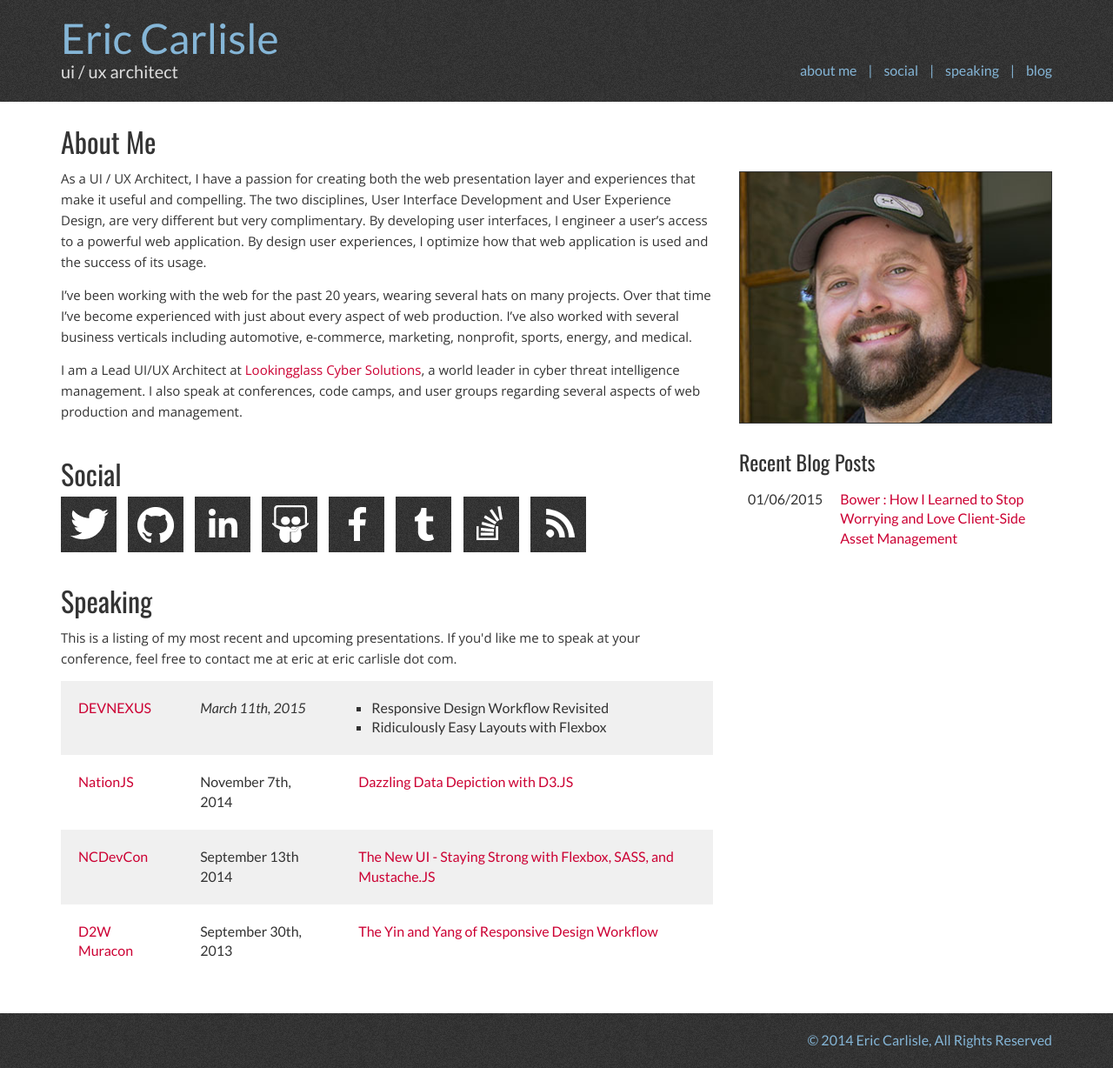
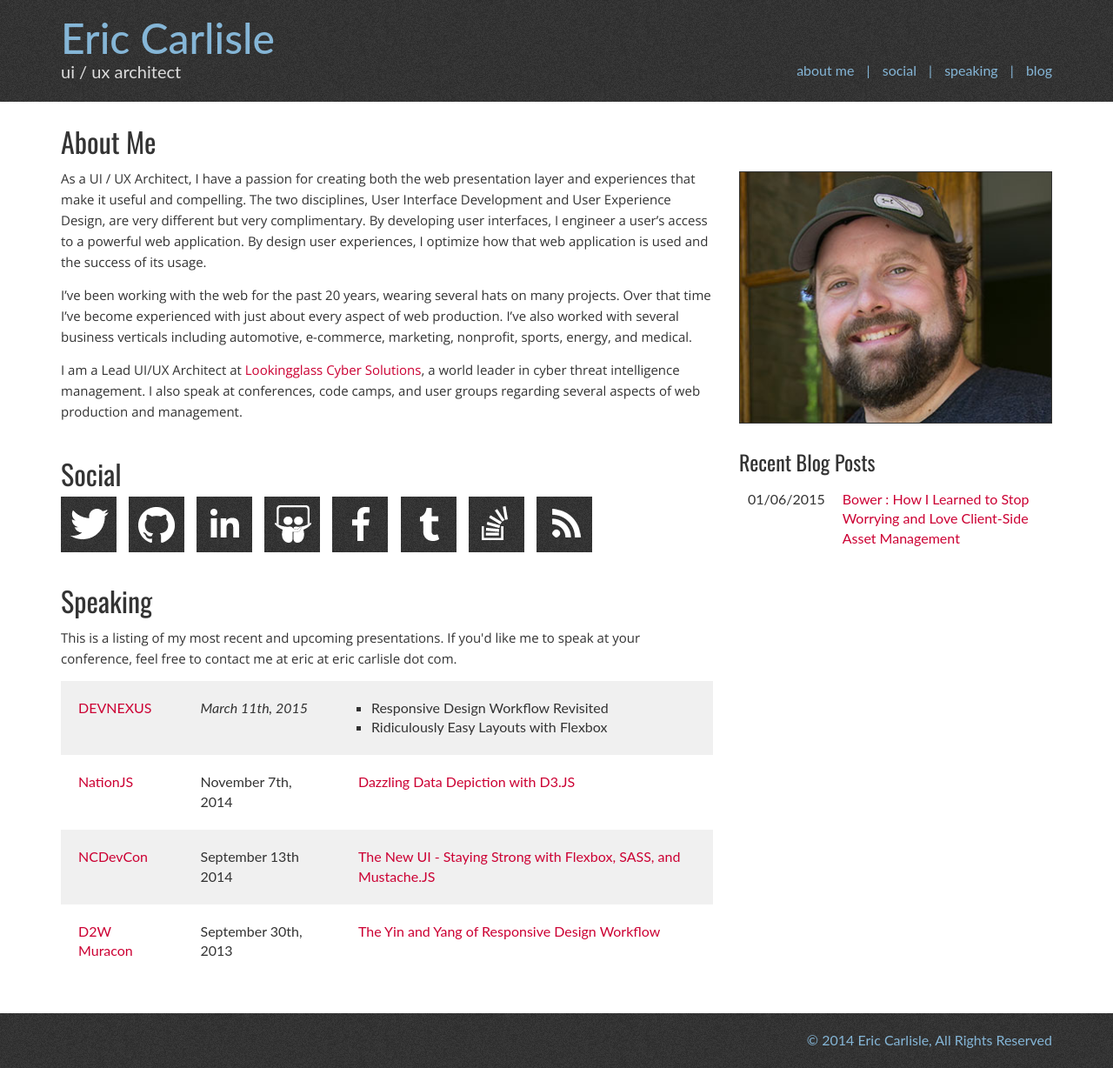
Before and after one commit to ecarlisle/www.ericcarlisle.old.jekyll, a Jekyll site: the page built from index.html, in a window 1280 px wide. Shown: the whole page at 87% size. Built offline with Jekyll 4.4.1, drawn with Linux system fonts in a browser that asks for light colours.

Commit message:
Streamline call to Google fonts.

```diff
--- a/_includes/head.html
+++ b/_includes/head.html
@@ -5,9 +5,7 @@
   <title>{% if page.title %}{{ page.title }}{% else %}{{ site.title }}{% endif %}</title>
 
   <!-- Fonts -->
-	<link href='http://fonts.googleapis.com/css?family=Lato:100,300,400,700,900,100italic,300italic,400italic,700italic,900italic' rel='stylesheet' type='text/css'>
-	<link href='http://fonts.googleapis.com/css?family=Open+Sans' rel='stylesheet' type='text/css'>
-  <link href='http://fonts.googleapis.com/css?family=Oswald:400,700' rel='stylesheet' type='text/css'>
+  <link href='http://fonts.googleapis.com/css?family=Open+Sans:400italic,400,700|Oswald' rel='stylesheet' type='text/css'>
 
   <!-- Stylesheets -->
 	<meta name="description" content="{{ site.description }}">
```
